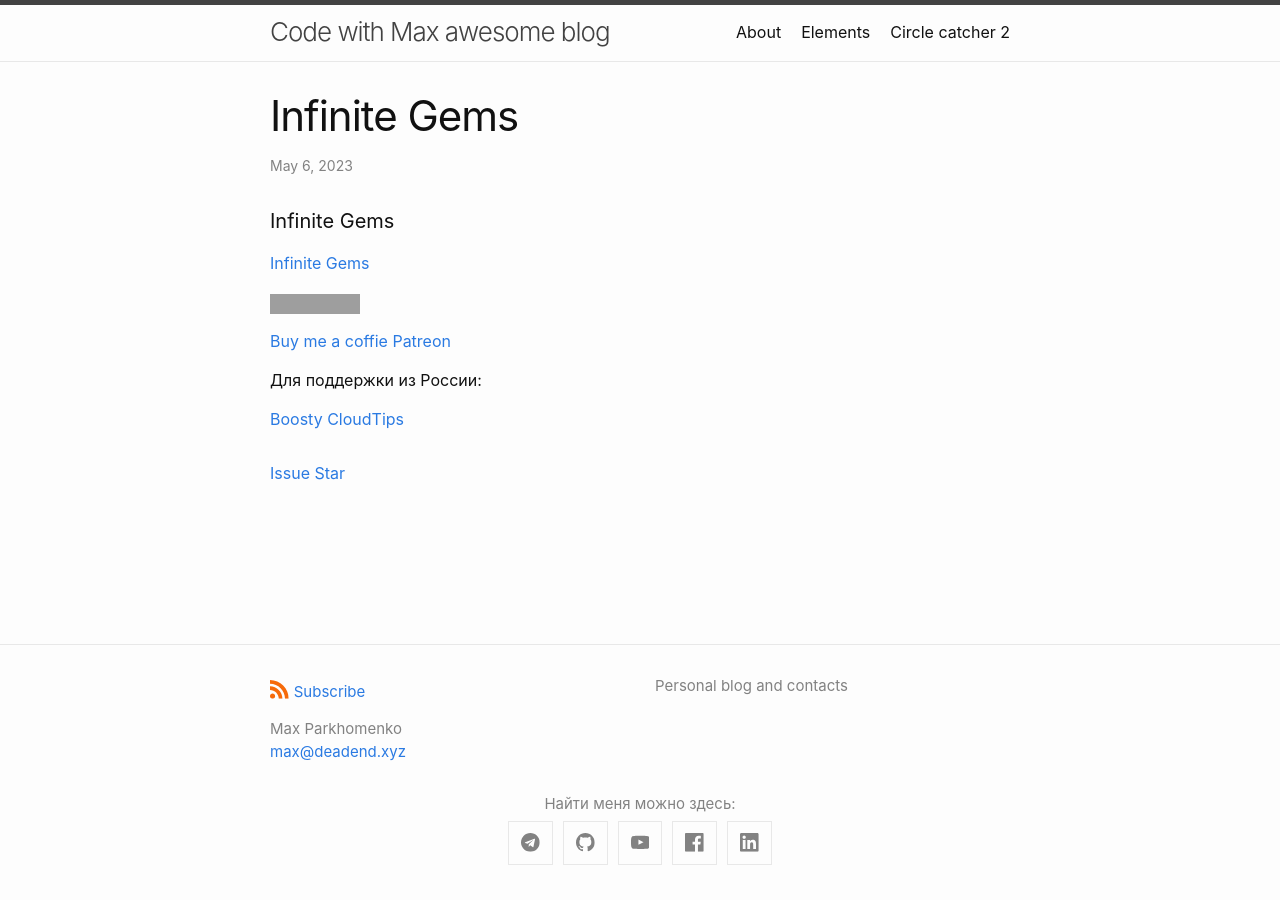
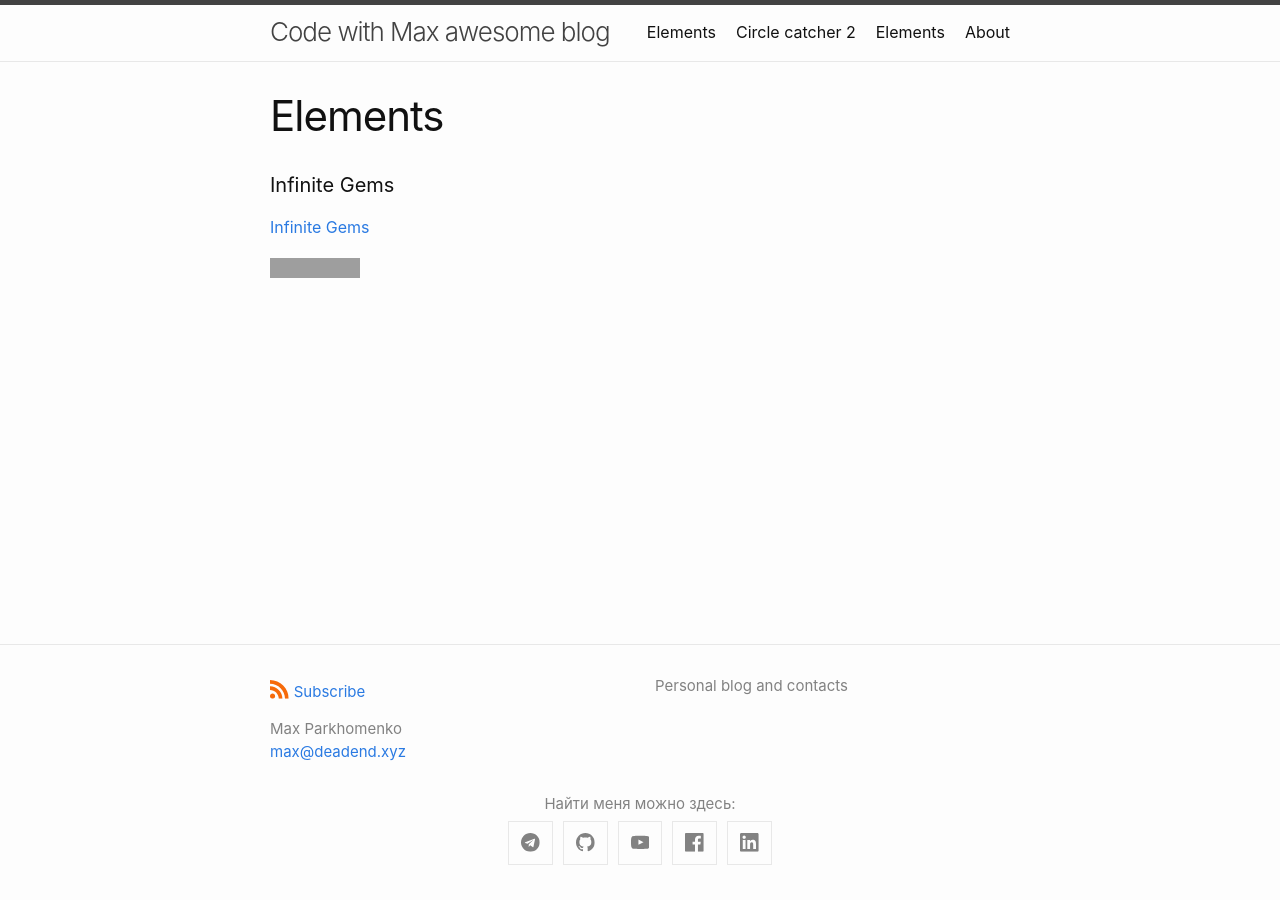
Before and after one commit to code-with-max/code-with-max.github.io, a Jekyll site: the page built from infinite-gems.md, in a window 1280 px wide. Built offline with Jekyll 4.4.1, drawn with Linux system fonts in a browser that asks for light colours; comment, search, counter and statistics services are not loaded; grey boxes are pictures that could not be loaded.

Commit message:
update Ininite gems

```diff
--- a/_config.yml
+++ b/_config.yml
@@ -62,9 +62,10 @@ minima:
 # If you want to link only specific pages in your header, uncomment
 # this and add the path to the pages in order as they should show up
 header_pages:
- - about.md
  - elements.md
  - circlecatcher.md
+ - infinite-gems.md
+ - about.md
 
 # Build settings
 theme: minima
--- a/_posts/2023-05-06-infinite-gems.md
+++ b/infinite-gems.md
@@ -1,8 +1,7 @@
 ---
-layout: post
-title: "Infinite Gems"
-categories: [Godot, Gamedev, Play Market]
-tag:        [godot, gamedev]
+layout: page
+title: Elements
+permalink: /Infinite Gems/
 ---
 
 
@@ -11,12 +10,3 @@ tag:        [godot, gamedev]
 [Infinite Gems](https://play.google.com/store/apps/details?id=org.godotengine.infinitegems)
 
 <a href='https://play.google.com/store/apps/details?id=org.godotengine.infinitegems&pcampaignid=pcampaignidMKT-Other-global-all-co-prtnr-py-PartBadge-Mar2515-1'><img alt='Get it on Google Play' src='https://play.google.com/intl/en_us/badges/static/images/badges/en_badge_web_generic.png'/></a>
-
-
-[Buy me a coffie](https://www.buymeacoffee.com/maxtrash)
-[Patreon](https://patreon.com/codewithmax)
-
-Для поддержки из России:
-
-[Boosty](https://boosty.to/codewithmax)
-[CloudTips](https://pay.cloudtips.ru/p/5acab2cd)
```
